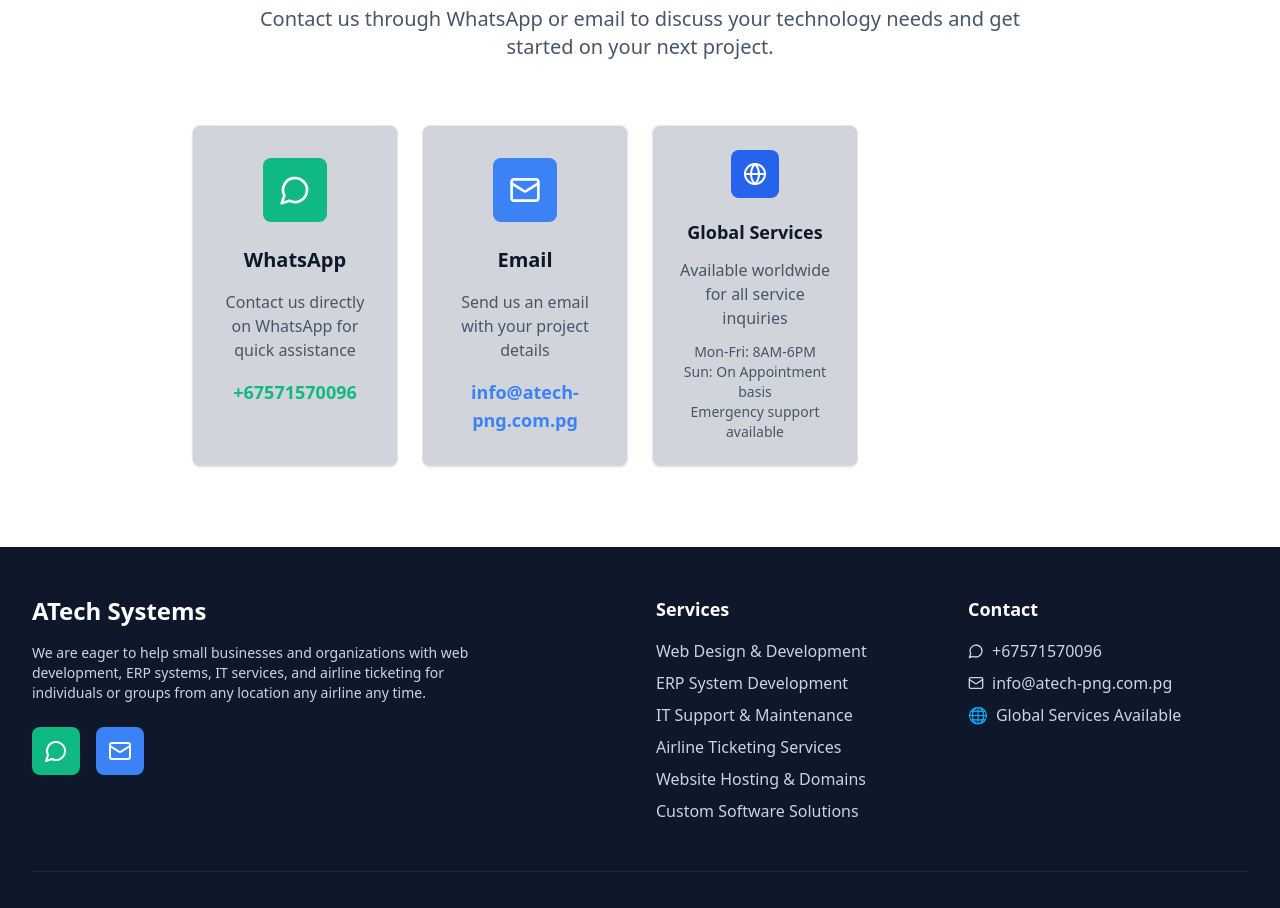
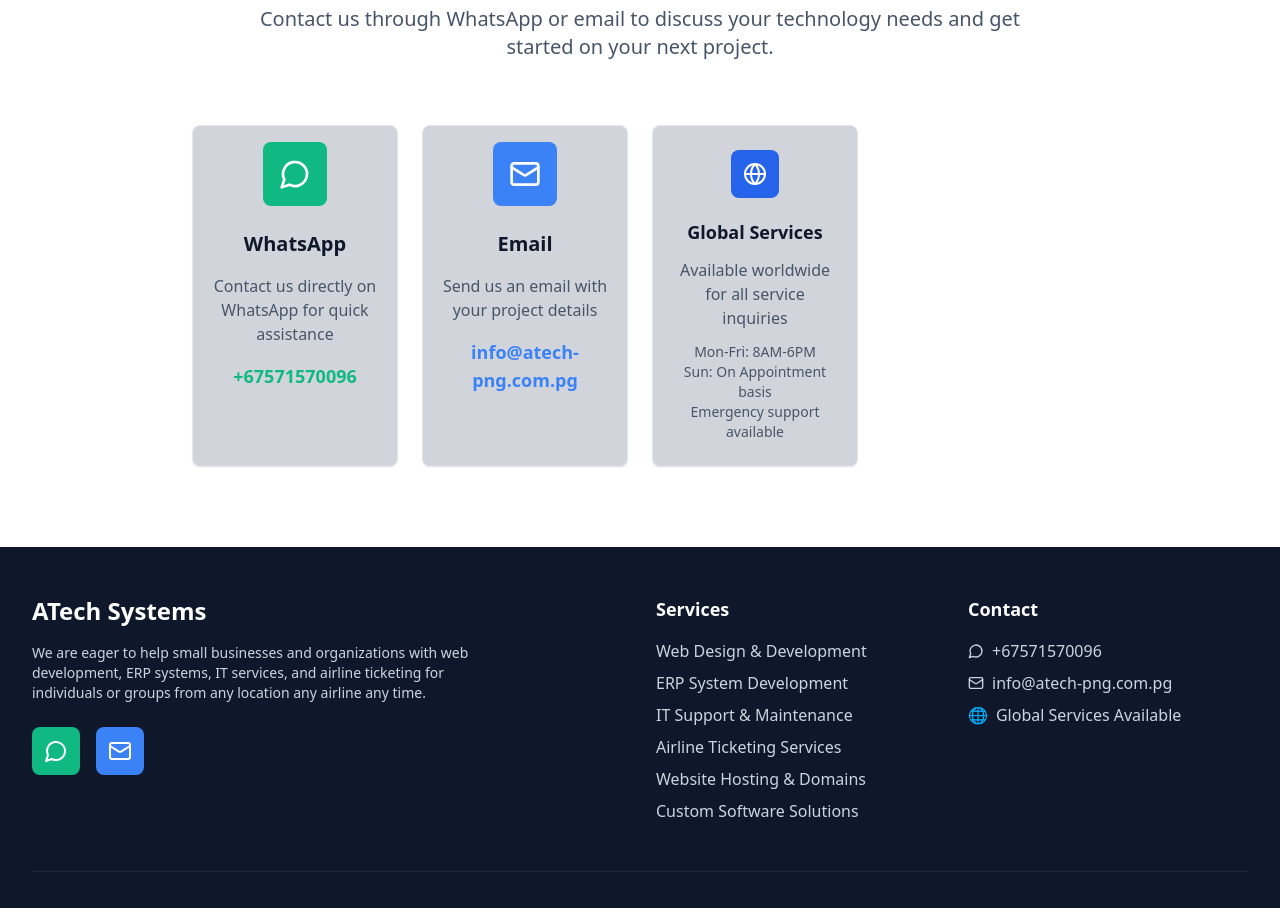
Before and after one commit to Nextgen-Support/nextgen-web, a React (Vite) app in the folder client/: page / in a window 1280 px wide. Shown: the part 3580-4488 px from the top of the page. Built offline with nearby package versions, Linux system fonts and the light colour scheme.

Commit message:
modified texts in mobiel view

```diff
--- a/client/src/components/contact-section.tsx
+++ b/client/src/components/contact-section.tsx
@@ -14,7 +14,7 @@
 
         <div className="grid grid-cols-2 gap-4 md:grid-cols-4 md:gap-6 max-w-4xl mx-auto">
           <Card className="bg-gray-300">
-            <CardContent className="p-8 text-center">
+            <CardContent className="p-4 text-center">
               <div className="bg-atech-accent rounded-lg p-4 w-16 h-16 mx-auto mb-6 flex items-center justify-center">
                 <MessageCircle className="text-white h-8 w-8" />
               </div>
@@ -32,7 +32,7 @@
           </Card>
 
           <Card className="bg-gray-300">
-            <CardContent className="p-8 text-center">
+            <CardContent className="p-4 text-center">
               <div className="bg-atech-primary rounded-lg p-4 w-16 h-16 mx-auto mb-6 flex items-center justify-center">
                 <Mail className="text-white h-8 w-8" />
               </div>
```
Also changed, not shown: 1 other file (tests, documents, lock files or other folders).
